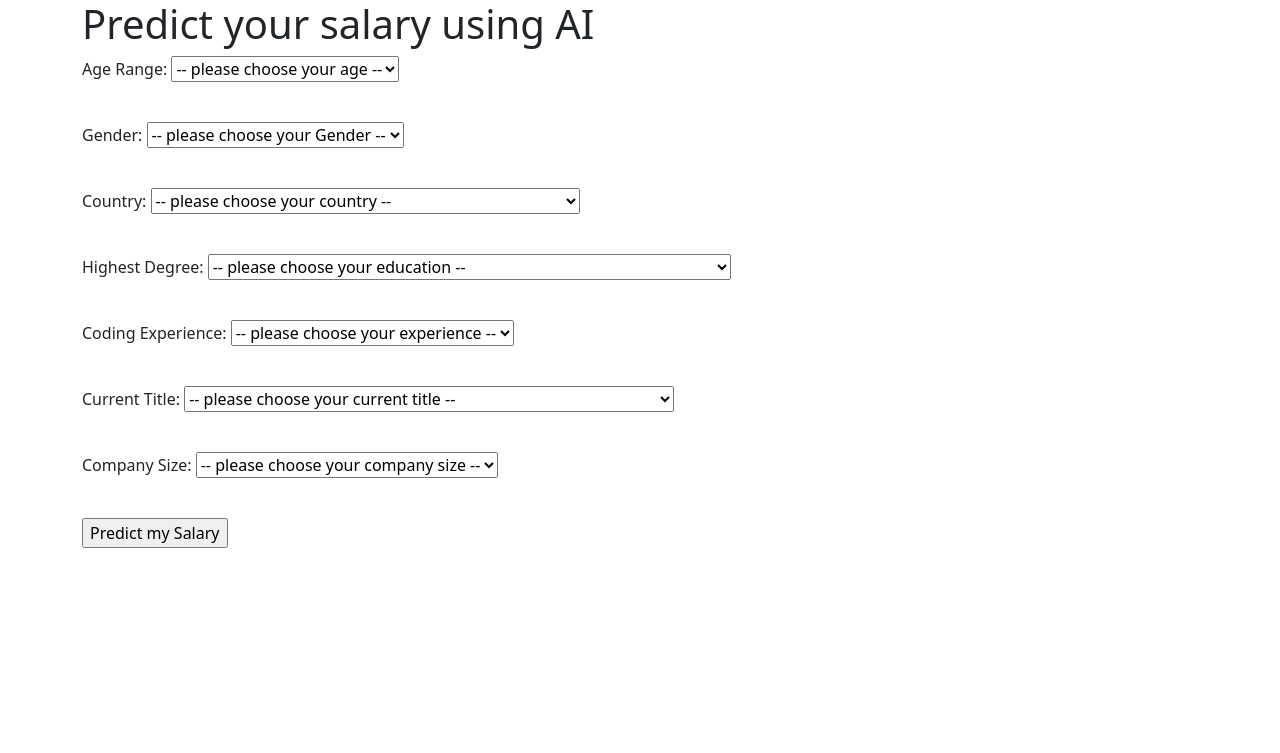
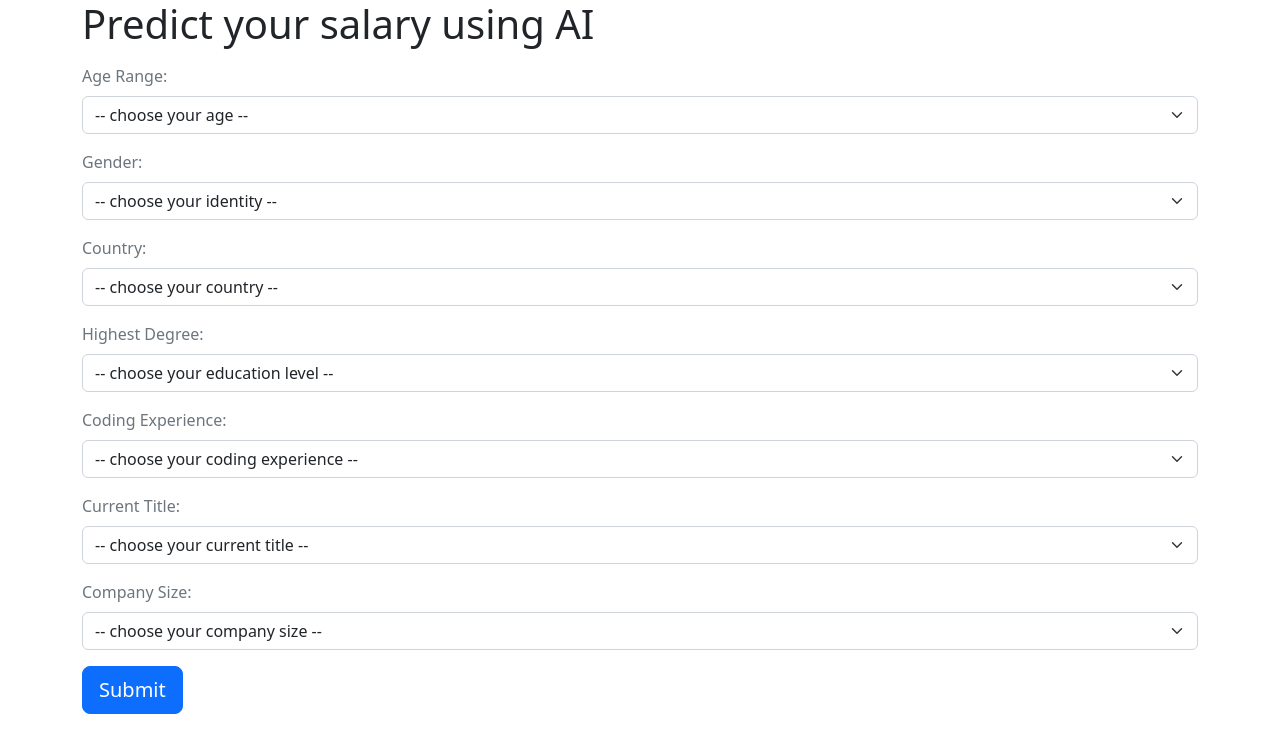
Before and after one commit to rulses/pair-programming, a Flask app: page / in a window 1280 px wide. Shown: the top 753 px of the page. Run offline with Flask 3, Linux system fonts and the light colour scheme.

Commit message:
fix index

```diff
--- a/templates/index.html
+++ b/templates/index.html
@@ -2,25 +2,26 @@
 %} {%block content%}
 
 <h1>Predict your salary using AI</h1>
+{% if prediction %}
+<span class="prediction_text" id="output">
+  Your predicted salary is: {{ "${:,.2f}".format(prediction.predicted_salary) }}
+</span>
 
-{% if prediction %}
-<h2>
-  Your predicted salary is:
-  <span class="contact100-form-title" id="output" style="color: crimson">
-    &nbsp;${{ "{:,.2f}".format(prediction.predicted_salary) }}
-  </span>
-</h2>
-<p>&nbsp;</p>
 {% endif %} {% if error %}
-<span class="contact100-form-title" id="output" style="color: #ff0000">
-  &nbsp;{{ error }}
-</span>
+<span class="error_text" id="output"> &nbsp;{{ error }} </span>
 {% endif %}
 
 <form name="salary_prediction_form" action="/predict" method="POST">
-  <label for="ageSelect">Age Range:</label>
-  <select name="age" id="ageSelect" required>
-    <option value="">-- please choose your age --</option>
+  <div class="mb-3 mt-3">
+    <label for="ageSelect" class="form-label text-secondary">Age Range:</label>
+    <select
+      name="age"
+      id="ageSelect"
+      class="form-select form-select-md mb-3"
+      aria-label="Select your age group"
+      required
+    >
+      <option value="">-- choose your age --</option>
       <option value="0">18-21</option>
       <option value="1">22-24</option>
       <option value="2">25-29</option>
@@ -33,24 +34,38 @@
       <option value="9">60-69</option>
       <option value="10">70+</option>
     </select>
+  </div>
 
-  <p>&nbsp;</p>
-
-  <label for="genderSelect">Gender:</label>
-  <select name="gender" id="genderSelect" required>
-    <option value="">-- please choose your Gender --</option>
+  <div class="mb-3">
+    <label for="genderSelect" class="form-label text-secondary">Gender:</label>
+    <select
+      name="gender"
+      id="genderSelect"
+      class="form-select form-select-md mb-3"
+      aria-label="Select your gender identity"
+      required
+    >
+      <option value="">-- choose your identity --</option>
       <option value="0">Man</option>
       <option value="1">Nonbinary</option>
       <option value="2">Prefer not to say</option>
       <option value="3">Prefer to self-describe</option>
       <option value="4">Woman</option>
     </select>
+  </div>
 
-  <p>&nbsp;</p>
-
-  <label for="countrySelect">Country:</label>
-  <select name="country" id="countrySelect" required>
-    <option value="">-- please choose your country --</option>
+  <div class="mb-3">
+    <label for="countrySelect" class="form-label text-secondary"
+      >Country:</label
+    >
+    <select
+      name="country"
+      id="countrySelect"
+      class="form-select form-select-md mb-3"
+      aria-label="Select your location"
+      required
+    >
+      <option value="">-- choose your country --</option>
       <option value="0">Algeria</option>
       <option value="1">Argentina</option>
       <option value="2">Australia</option>
@@ -112,12 +127,20 @@
       <option value="56">Viet Nam</option>
       <option value="57">Zimbabwe</option>
     </select>
+  </div>
 
-  <p>&nbsp;</p>
-
-  <label for="educationSelect">Highest Degree:</label>
-  <select name="highest_deg" id="educationSelect" required>
-    <option value="">-- please choose your education --</option>
+  <div class="mb-3">
+    <label for="educationSelect" class="form-label text-secondary"
+      >Highest Degree:</label
+    >
+    <select
+      name="highest_deg"
+      id="educationSelect"
+      class="form-select form-select-md mb-3"
+      aria-label="Select your education level"
+      required
+    >
+      <option value="">-- choose your education level --</option>
       <option value="0">Bachelor’s degree</option>
       <option value="1">Doctoral degree</option>
       <option value="2">I prefer not to answer</option>
@@ -128,12 +151,19 @@
         Some college/university study without earning a bachelor’s degree
       </option>
     </select>
-
-  <p>&nbsp;</p>
-
-  <label for="codingExperienceSelect">Coding Experience:</label>
-  <select name="coding_exp" id="codingExperienceSelect" required>
-    <option value="">-- please choose your experience --</option>
+  </div>
+  <div class="mb-3">
+    <label for="codingExperienceSelect" class="form-label text-secondary"
+      >Coding Experience:</label
+    >
+    <select
+      name="coding_exp"
+      id="codingExperienceSelect"
+      class="form-select form-select-md mb-3"
+      aria-label="Select your coding experience"
+      required
+    >
+      <option value="">-- choose your coding experience --</option>
       <option value="0">1-3 years</option>
       <option value="1">10-20 years</option>
       <option value="2">20+ years</option>
@@ -142,12 +172,19 @@
       <option value="5">&lt; 1 year</option>
       <option value="6">I have never written code</option>
     </select>
-
-  <p>&nbsp;</p>
-
-  <label for="titleSelect">Current Title:</label>
-  <select name="title" id="titleSelect" required>
-    <option value="">-- please choose your current title --</option>
+  </div>
+  <div class="mb-3">
+    <label for="titleSelect" class="form-label text-secondary"
+      >Current Title:</label
+    >
+    <select
+      name="title"
+      id="titleSelect"
+      class="form-select form-select-md mb-3"
+      aria-label="Select your current title"
+      required
+    >
+      <option value="">-- choose your current title --</option>
       <option value="0">Data Administrator</option>
       <option value="1">
         Data Analyst (Business, Marketing, Financial, Quantitative, etc)
@@ -167,22 +204,34 @@
       <option value="12">Statistician</option>
       <option value="13">Teacher / professor</option>
     </select>
-
-  <p>&nbsp;</p>
-
-  <label for="companySizeSelect">Company Size:</label>
-  <select name="company_size" id="companySizeSelect" required>
-    <option value="">-- please choose your company size --</option>
+  </div>
+  <div class="mb-3">
+    <label for="companySizeSelect" class="form-label text-secondary"
+      >Company Size:</label
+    >
+    <select
+      name="company_size"
+      id="companySizeSelect"
+      class="form-select form-select-md mb-3"
+      aria-label="Select your company size"
+      required
+    >
+      <option value="">-- choose your company size --</option>
       <option value="0">0-49 employees</option>
       <option value="1">10,000 or more employees</option>
       <option value="2">1000-9,999 employees</option>
       <option value="3">250-999 employees</option>
       <option value="4">50-249 employees</option>
     </select>
-
-  <p>&nbsp;</p>
-
-  <input type="submit" id="submit" value="Predict my Salary" />
+  </div>
+  <div class="mb-3">
+    <input
+      class="btn btn-primary btn-lg"
+      type="submit"
+      id="submit"
+      value="Submit"
+    />
+  </div>
 </form>
 
 {% endblock %}
```
Lines whose indentation alone changed are shown as unchanged.
